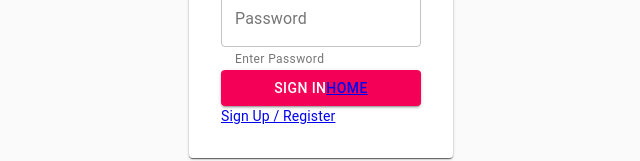
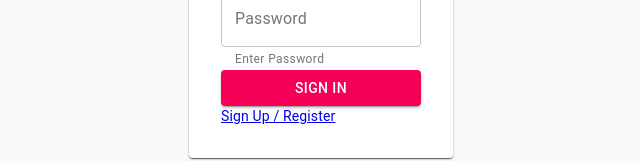
Before and after one commit to bethel-school-of-technology/new-waters-blog-frontend, a React (Create React App) app: page /auth/sign-in in a window 1280 px wide. Shown: the part 184-345 px from the top of the page, without its empty margins (319-959 px from the left). Built offline with nearby package versions, Linux system fonts and the light colour scheme.

Commit message:
sign out functionality is working and the sign in functionality is coming along nicely

```diff
--- a/src/components/BlogForm.tsx
+++ b/src/components/BlogForm.tsx
@@ -59,17 +59,15 @@ const Row = styled.div`
   display: flex;
   flex-direction: row;
   justify-content: space-between;
-  // align-items: center;
-  padding: 0 1rem 0.25rem 0;
+  padding: 0 1rem 0.25rem 0rem;
 `;
 
 const TitleRow = styled.div`
   display: flex;
   flex-direction: row;
-  // justify-content: space-between;
+  justify-content: space-between;
   align-items: center;
-  // padding: 0 1rem 0.25rem 0;
-`;
+  `;
 
 const BlogForm = () => {
   const classes = useStylesCard();
@@ -92,6 +90,9 @@ const BlogForm = () => {
       this.setState({
         files: files,
       });
+      {
+        /* SUCCESSFULLY STORING IMAGE IN CONSOLE/TERMINAL */
+      }
       console.log(files);
     }
 
@@ -101,7 +102,6 @@ const BlogForm = () => {
           <DropzoneArea
             acceptedFiles={["image/*"]}
             dropzoneText={"Drag image here or click"}
-            //   onChange={(files) => console.log("Files:", files)}
             onChange={this.handleChange.bind(this)}
           />
         </>
@@ -115,7 +115,9 @@ const BlogForm = () => {
         <Row>
           <TitleRow>
             <TextField id="blog-title" label="Title" variant="outlined" />
-            <Typography variant="h4">Micheal Skinner</Typography>
+
+            {/* DYNAMICALLY INPUT NAME */}
+            <Typography variant="h4">{`name`}</Typography>
           </TitleRow>
           <CardHeader
             action={
@@ -123,17 +125,12 @@ const BlogForm = () => {
                 <MoreVertIcon />
               </IconButton>
             }
-          ></CardHeader>
+          />
         </Row>
-        {/* <CardMedia
-          className={classes.media}
-          // image="https://static-cse.canva.com/blob/130199/17.b1ccd4a6.png"
-          title="Image / media"
-        ></CardMedia> */}
 
         {/* Picture DropZone */}
         <Dropzone />
-        {/* <DropzoneArea /> */}
+
         <CardActions disableSpacing>
           <IconButton
             className={clsx(classes.expand, {
--- a/src/pages/Home.tsx
+++ b/src/pages/Home.tsx
@@ -1,4 +1,4 @@
-import React from "react";
+import React, { Component } from "react";
 import AppBar from "@material-ui/core/AppBar";
 import Toolbar from "@material-ui/core/Toolbar";
 import Typography from "@material-ui/core/Typography";
@@ -11,7 +11,6 @@ import KeyboardArrowUpIcon from "@material-ui/icons/KeyboardArrowUp";
 import Zoom from "@material-ui/core/Zoom";
 import styled from "styled-components";
 import Blog from "../components/Blog";
-import { Link } from "react-router-dom";
 
 const Column = styled.div`
   display: flex;
@@ -39,6 +38,7 @@ const useStyles = makeStyles((theme: Theme) =>
   })
 );
 
+// SCROLL-TOP FUNCTIONALITY
 function ScrollTop(props: Props) {
   const { children } = props;
   const classes = useStyles();
@@ -66,33 +66,45 @@ function ScrollTop(props: Props) {
   );
 }
 
+// LOGOUT BUTTON
+class UserLogout extends Component {
+  logout = () => {
+    localStorage.clear();
+    // you can also like localStorage.removeItem('Token');
+    window.location.href = "/";
+  };
+
+  render() {
+    return (
+      <Button onClick={this.logout} variant="contained">
+        Logout
+      </Button>
+    );
+  }
+}
+
+// TOP APP BAR
 function Home(props: Props) {
   return (
     <React.Fragment>
       <CssBaseline />
       <AppBar>
         <RowToolbar>
+          {/* TITLE */}
           <Column>
             <Typography variant="h4">New Waters Blog</Typography>
             <Typography variant="h6">
               New's that brings life in the midst of chaos
             </Typography>
           </Column>
-          <div>
-            <Button
-              component={Link}
-              // className="Logout"
-              variant="contained"
-              to="/"
-            >
-              Logout
-            </Button>
-            {/* <Button component={Link} onClick={to} variant="contained">Logout</Button> */}
-          </div>
+          {/* LOGOUT BUTTON */}
+          <UserLogout />
         </RowToolbar>
       </AppBar>
       <Toolbar id="return-to-top" />
+      {/* BLOG */}
       <Blog />
+      {/* SCROLL-TOP FUNCTIONALITY */}
       <ScrollTop {...props}>
         <Fab color="secondary" size="small" aria-label="scroll back to top">
           <KeyboardArrowUpIcon />
--- a/src/pages/SignIn.tsx
+++ b/src/pages/SignIn.tsx
@@ -1,4 +1,4 @@
-import React, { useState } from "react";
+import React, { Component, useState } from "react";
 import {
   Grid,
   TextField,
@@ -89,6 +89,30 @@ const formStatusProps: FormStatusProps = {
     type: "error",
   },
 };
+
+// SIGN IN BUTTON
+class UserSignIn extends Component {
+  signIn = () => {
+    // CHANGE THE LOCAL-STORAGE
+    localStorage.clear();
+    // you can also like localStorage.removeItem('Token');
+    window.location.href = "/home";
+  };
+
+  render() {
+    return (
+      <Button
+        color="secondary"
+        type="submit"
+        variant="contained"
+        // disabled={isSubmitting}
+        onClick={this.signIn}
+      >
+        Sign In
+      </Button>
+    );
+  }
+}
 
 const SignIn: React.FunctionComponent = () => {
   const classes = useStyles();
@@ -193,7 +217,7 @@ const SignIn: React.FunctionComponent = () => {
                                 variant="outlined"
                                 helperText={
                                   errors.password && touched.password
-                                    ? "Password must contain at least one uppercase, one lowercase, one special character and no spaces"
+                                    ? ""
                                     : "Enter Password"
                                 }
                                 error={
@@ -205,15 +229,14 @@ const SignIn: React.FunctionComponent = () => {
                                 onBlur={handleBlur}
                               />
                             </Grid>
-                            <Button
+                            {/* <Button
                               type="submit"
                               variant="contained"
                               color="secondary"
                               disabled={isSubmitting}
-                            >
-                              Sign In
-                              <Link to="/home">Home</Link>
-                            </Button>
+                            ></Button> */}
+                            <UserSignIn />
+
                             <Link to="/auth/sign-up">Sign Up / Register</Link>
                             {displayFormStatus && (
                               <div className="formStatus">
```
